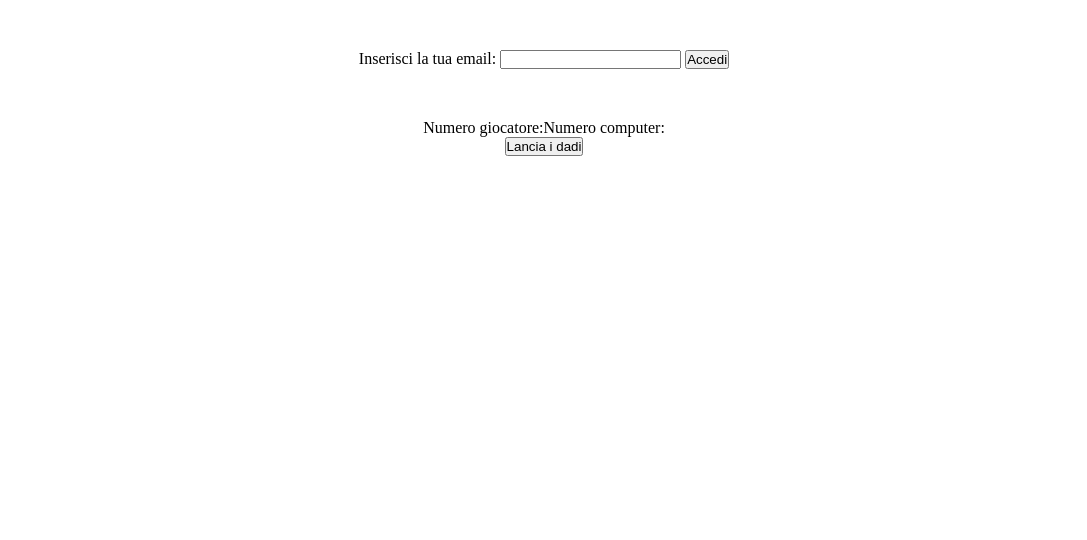
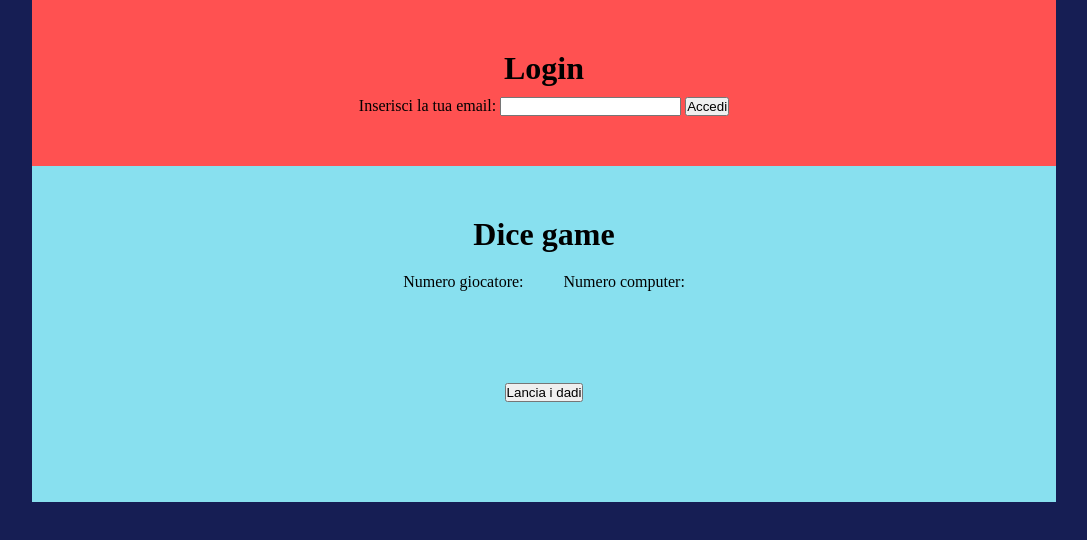
Before and after one commit to GianlucaBenassi/js-mail-dadi, a plain HTML site: page index.html in a window 1280 px wide. Shown: the whole page, without its empty margins (96-1183 px from the left). Drawn offline with Linux system fonts and the light colour scheme.

Commit message:
layout colors

```diff
--- a/css/style.css
+++ b/css/style.css
@@ -4,10 +4,27 @@
     box-sizing: border-box;
 }
 
+body {
+    background-color: #161E54;
+}
+
 .container {
     text-align: center;
     width: 80%;
-    margin: 50px auto;
+    margin: 0 auto;
+    padding: 50px 0;
+}
+
+h1 {
+    margin-bottom: 10px;
+}
+
+#email-check {
+    background-color: #FF5151;
+}
+
+#dice-game {
+    background: #88E0EF;
 }
 
 #login-result {
@@ -20,6 +37,20 @@
 }
 
 .col {
+    min-height: 100px;
     display: flex;
     flex-direction: column;
+    margin: 10px 20px;
 }
+
+.dice {
+    font-size: 40px;
+    margin-top: 20px;
+}
+
+#game-result {
+    min-height: 40px;
+    display: block;
+    font-size: 30px;
+    margin-top: 10px;
+}
--- a/index.html
+++ b/index.html
@@ -16,7 +16,8 @@
 <body>
 
     <!-- check email -->
-    <div class="container">
+    <div class="container" id="email-check">
+        <h1>Login</h1>
         <label for="email">Inserisci la tua email:</label>
         <input type="email" id="email">
 
@@ -25,15 +26,16 @@
 
 
     <!-- dice game -->
-    <div class="container">
+    <div class="container" id="dice-game">
+        <h1>Dice game</h1>
         <div class="row">
             <div class="col">
                 <span>Numero giocatore:</span>
-                <span id="user-dice"></span>
+                <span class="dice" id="user-dice"></span>
             </div>
             <div class="col">
                 <span>Numero computer:</span>
-                <span id="computer-dice"></span>
+                <span class="dice" id="computer-dice"></span>
             </div>
         </div>
 
```
